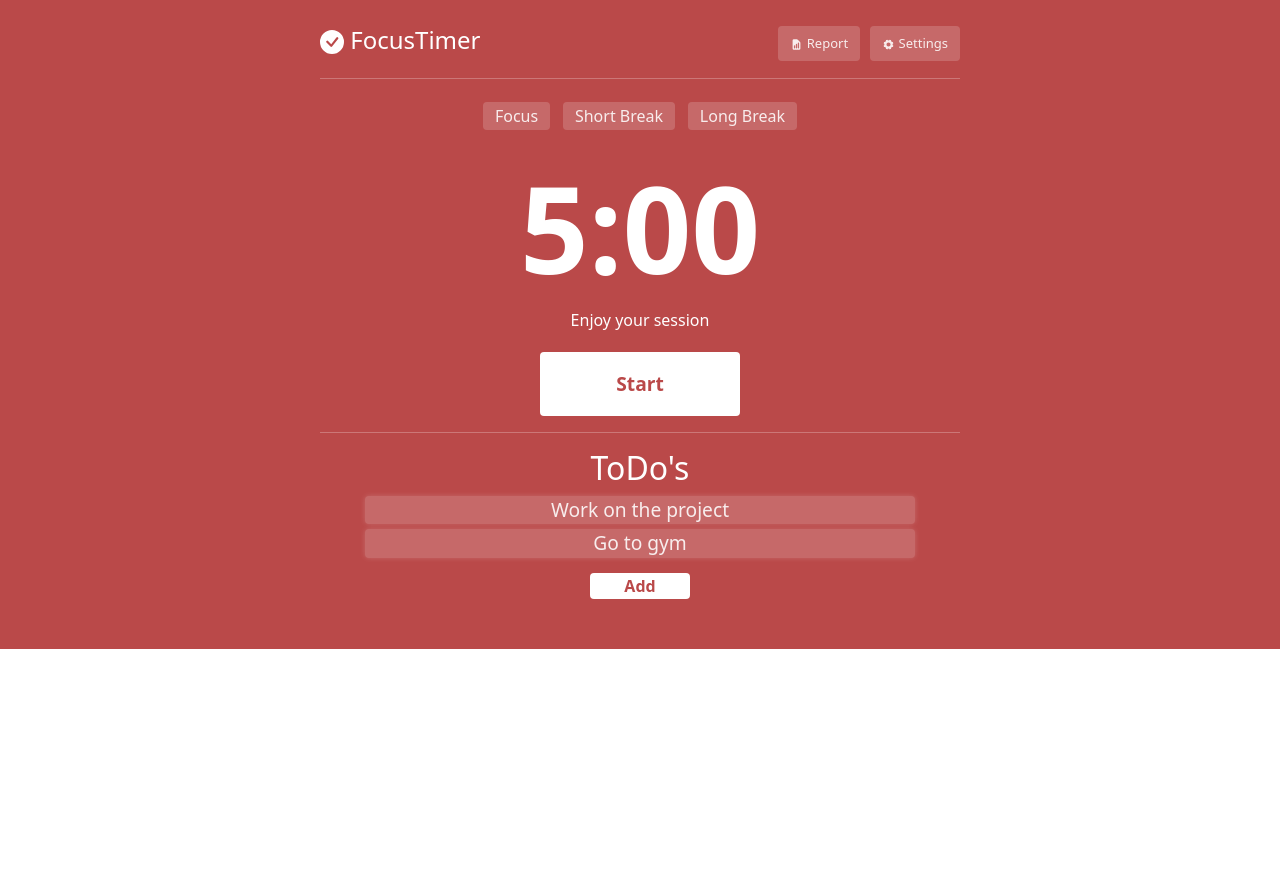
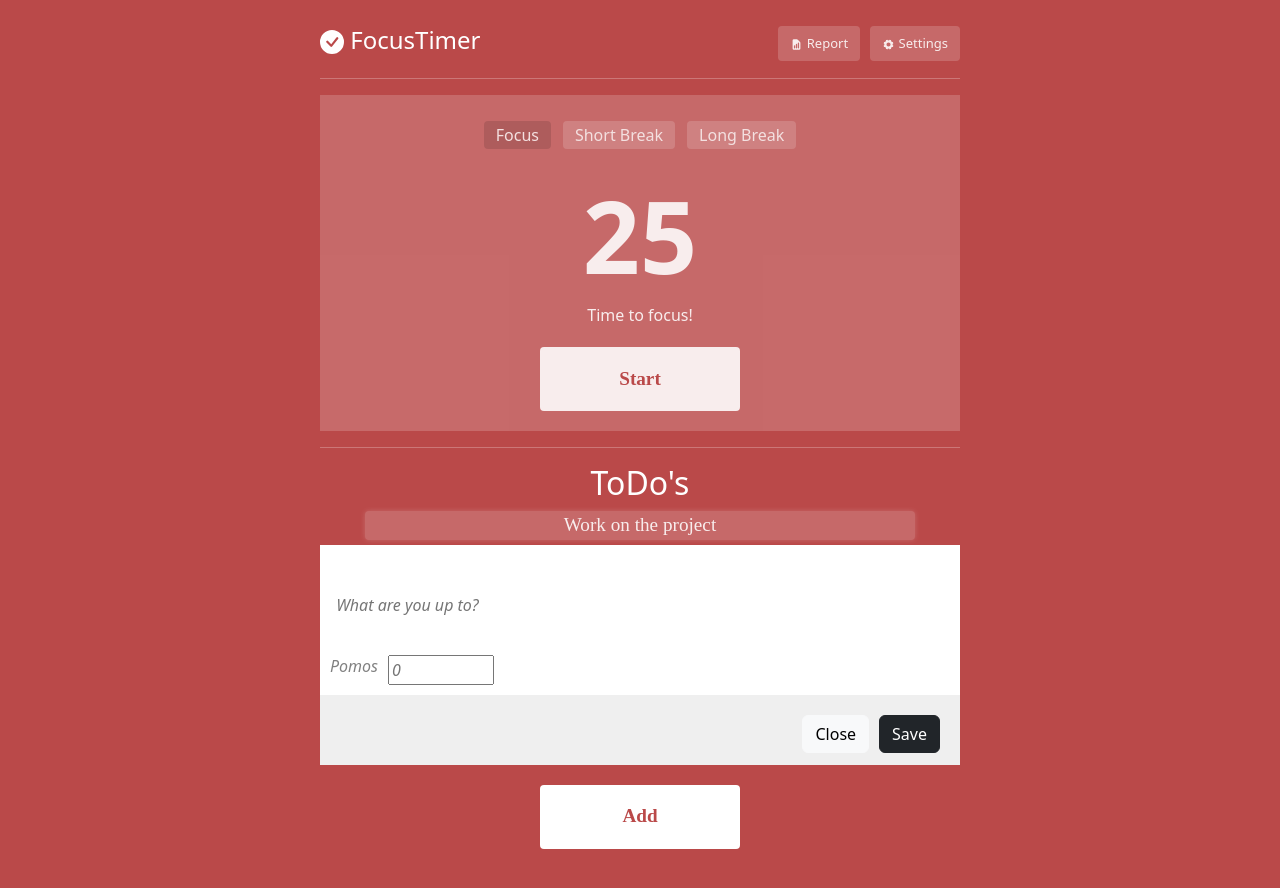
Before and after one commit to parthivsai/FocusTimer, a React (Create React App) app: page / in a window 1280 px wide. Both pictures are taken after a click on the button "Add". Shown: the top 888 px of the page. Before the commit the page ends 800 px from the top, so only its background shows below. Built offline with nearby package versions, Linux system fonts and the light colour scheme.

Commit message:
added style changes for different modes

```diff
--- /dev/null
+++ b/src/Components/AddTodo/AddTodo.css
@@ -0,0 +1,52 @@
+.popup {
+  background-color: white;
+  align-items: left;
+}
+.popupContent {
+  background-color: white;
+  padding: 10px;
+}
+.textInput {
+  width: 100%;
+  height: 100px;
+  border: none;
+  font-style: italic;
+  box-shadow: none;
+}
+.number {
+  margin-left: 0px;
+}
+.numberInput {
+  width: 2em;
+}
+
+::placeholder {
+  font-style: italic;
+  margin: auto;
+}
+.popupFooter {
+  padding: 20px;
+  background-color: rgb(239, 239, 239);
+  align-items: right;
+  height: 70px;
+}
+
+.PopupTopSecondLayer {
+  display: flex;
+  margin-left: 0px;
+}
+
+.headingtext {
+  color: grey;
+  font-style: italic;
+  margin-top: auto;
+  margin-right: 10px;
+}
+
+.closeButton {
+  margin-right: 10px;
+}
+
+.Buttons {
+  float: right;
+}
--- /dev/null
+++ b/src/Components/AddTodo/AddTodo.js
@@ -0,0 +1,59 @@
+import React from "react";
+import { useState } from "react";
+import { AiOutlineArrowUp } from "react-icons/ai";
+import { AiOutlineArrowDown } from "react-icons/ai";
+
+import "./AddTodo.css";
+
+const AddTodo = (props) => {
+  const [todo, setTodo] = useState("");
+
+  const handleChange = (event) => {
+    setTodo(event.target.value);
+  };
+
+  const handleSave = () => {
+    console.log("in AddTodos and the adding value is : " + todo);
+    props.handleTodo(todo);
+    props.handlePopup(false);
+  };
+
+  const handleClose = () => {
+    props.handlePopup(false);
+  };
+
+  return (
+    <div className="popup">
+      <div className="popupContent">
+        <input
+          type="text"
+          placeholder=" What are you up to?"
+          onChange={handleChange}
+          className="textInput"
+        />
+        <div className="PopupTopSecondLayer">
+          <h6 class="headingtext">Pomos</h6>
+          <input
+            type="number"
+            placeholder="0"
+            min="0"
+            max="1000"
+            className="NumberInput"
+          />
+        </div>
+      </div>
+      <div className="popupFooter">
+        <div className="Buttons">
+          <button className="btn btn-light closeButton" onClick={handleClose}>
+            Close
+          </button>
+          <button className="btn btn-dark saveButton" onClick={handleSave}>
+            Save
+          </button>
+        </div>
+      </div>
+    </div>
+  );
+};
+
+export default AddTodo;
--- a/src/Components/Home/Home.css
+++ b/src/Components/Home/Home.css
@@ -1,6 +1,3 @@
-.backgroundColor {
-}
-
 .outerContainer {
   margin-left: 25%;
   margin-right: 25%;
@@ -14,9 +11,14 @@
   text-align: center;
 }
 
-.backgroundColor {
+.FocusBackground {
   background-color: rgb(186, 73, 73);
-  /* height: 100vh; */
+}
+.ShortBackground {
+  background-color: rgb(56, 133, 138);
+}
+.LongBackground {
+  background-color: rgb(57, 112, 151);
 }
 .reportButton,
 .settingsButton {
@@ -34,13 +36,13 @@
   color: white !important;
 }
 
-.start {
+.FocusStart {
   cursor: pointer;
   border: none;
   margin: 20px 0px 0px;
   padding: 0px 12px;
   border-radius: 4px;
-  /* font-family: ArialRounded; */
+  font-family: ArialRounded;
   font-size: 1.2rem;
   height: 4rem;
   color: rgb(186, 73, 73);
@@ -49,8 +51,40 @@
   background-color: white;
   transition: transform 0.2s;
 }
+.ShortStart {
+  cursor: pointer;
+  border: none;
+  margin: 20px 0px 0px;
+  padding: 0px 12px;
+  border-radius: 4px;
+  font-family: ArialRounded;
+  font-size: 1.2rem;
+  height: 4rem;
+  color: rgb(56, 133, 138);
+  font-weight: bold;
+  width: 200px;
+  background-color: white;
+  transition: transform 0.2s;
+}
+.LongStart {
+  cursor: pointer;
+  border: none;
+  margin: 20px 0px 0px;
+  padding: 0px 12px;
+  border-radius: 4px;
+  font-family: ArialRounded;
+  font-size: 1.2rem;
+  height: 4rem;
+  color: rgb(57, 112, 151);
+  font-weight: bold;
+  width: 200px;
+  background-color: white;
+  transition: transform 0.2s;
+}
 
-.start:hover {
+.FocusStart:hover,
+.ShortStart:hover,
+.LongStart:hover {
   transform: scale(1.1);
 }
 
@@ -78,13 +112,10 @@
   border-radius: 4px;
   cursor: pointer;
   opacity: 0.9;
-  /* background: none rgba(255, 255, 255, 0.2); */
   box-shadow: none;
 }
 
-.Focus,
-.shortBreak,
-.longBreak {
+.default {
   border: none;
   margin: 0px;
   border-radius: 4px;
@@ -95,8 +126,24 @@
   background: none;
   box-shadow: none;
   color: white;
-  /* margin-left: 1%; */
   background: rgba(255, 255, 255, 0.2);
+  border-radius: 4px;
+  margin: 1%;
+  transition: transform 0.1s;
+}
+
+.Clicked {
+  border: none;
+  margin: 0px;
+  border-radius: 4px;
+  font-size: 16px;
+  padding: 2px 12px;
+  height: 28px;
+  cursor: pointer;
+  background: none;
+  box-shadow: none;
+  color: white;
+  background: none rgba(0, 0, 0, 0.15);
   border-radius: 4px;
   margin: 1%;
   transition: transform 0.1s;
@@ -109,13 +156,12 @@
 }
 
 .Time {
-  font-size: 120px;
+  font-size: 100px;
   font-weight: bold;
   margin-top: 20px;
 }
 
 .todos {
-  /* display: flex; */
   align-items: center;
   cursor: pointer;
   opacity: 0.9;
@@ -132,8 +178,8 @@
   background: none rgba(255, 255, 255, 0.2);
   box-shadow: 0 0 5px rgba(255, 255, 255, 0.2);
   margin: 5px;
+  font-family: ArialRounded;
   border-radius: 4px;
-  /* width: 75%; */
   transition: background 0.3s, box-shadow 0.3s;
 }
 
@@ -142,12 +188,13 @@
   box-shadow: 0 0 5px rgba(255, 255, 255, 0.4);
 }
 
-.addButton {
+.FocusAdd {
   border: none;
   background: none;
   box-shadow: none;
   color: rgb(186, 73, 73);
   font-weight: bold;
+  font-family: ArialRounded;
   background-color: white;
   border-radius: 4px;
   margin: 10px 0px 0px;
@@ -155,10 +202,47 @@
   transition: transform 0.2s;
 }
 
-.addButton:hover {
+.ShortAdd {
+  border: none;
+  background: none;
+  box-shadow: none;
+  color: rgb(56, 133, 138);
+  font-weight: bold;
+  font-family: ArialRounded;
+  background-color: white;
+  border-radius: 4px;
+  margin: 10px 0px 0px;
+  width: 100px;
+  transition: transform 0.2s;
+}
+
+.LongAdd {
+  border: none;
+  background: none;
+  box-shadow: none;
+  color: rgb(57, 112, 151);
+  font-weight: bold;
+  font-family: ArialRounded;
+  background-color: white;
+  border-radius: 4px;
+  margin: 10px 0px 0px;
+  width: 100px;
+  transition: transform 0.2s;
+}
+
+.FocusAdd:hover,
+.LongAdd:hover,
+.ShortAdd:hover {
   transform: scale(1.1);
 }
 
-.popup {
-  background-color: wheat;
+.displayPopup {
+  margin: auto;
 }
+
+.middleTop {
+  opacity: 0.9;
+  background: none rgba(255, 255, 255, 0.2);
+  box-shadow: none;
+  padding: 20px;
+}
--- a/src/Components/Home/Home.js
+++ b/src/Components/Home/Home.js
@@ -3,19 +3,76 @@ import { BsFillCheckCircleFill } from "react-icons/bs";
 import { HiDocumentReport } from "react-icons/hi";
 import { IoIosSettings } from "react-icons/io";
 import { useState } from "react";
+import AddTodo from "../AddTodo/AddTodo";
 
 const Home = () => {
-  const [newTask, setNewTask] = useState("");
-  var [showPopup, setShowPopup] = useState(true);
-  console.log(showPopup);
+  const [showPopup, setShowPopup] = useState(false);
 
-  const text = "Enjoy your session";
-  let todoList = ["Work on the project", "Go to gym"];
+  const [focusButton, setFocusButton] = useState("Clicked");
+  const [shortButton, setShortButton] = useState("default");
+  const [longButton, setLongButton] = useState("default");
+
+  const [startButton, setStartButton] = useState("FocusStart");
+  const [addButton, setAddButton] = useState("FocusStart");
+
+  const [backgroundColor, setBackgroundColor] = useState("FocusBackground");
+
+  const [displayTime, setDisplayTime] = useState(25);
+
+  const [text, setText] = useState("Time to focus!");
+  let todoList = ["Work on the project"];
+  let time = { Focus: 25, Short: 5, Long: 15 };
+
   const [Todos, setTodos] = useState(todoList);
   console.log(Todos);
 
+  const handleTodo = (todo) => {
+    console.log("In home and the todo value is: " + todo);
+    if (!Todos.includes(todo)) {
+      setTodos((prev) => [...prev, todo]);
+    }
+  };
+
+  const handlePopup = (flag) => {
+    console.log("In Home and the popup value is: " + flag);
+    setShowPopup(flag);
+  };
+
+  const handleFocusClick = () => {
+    setDisplayTime(time.Focus);
+    setBackgroundColor("FocusBackground");
+    setText("Time to focus!");
+    setFocusButton("Clicked");
+    setShortButton("default");
+    setLongButton("default");
+    setStartButton("FocusStart");
+    setAddButton("FocusAdd");
+  };
+
+  const handleShortClick = () => {
+    setDisplayTime(time.Short);
+    setBackgroundColor("ShortBackground");
+    setText("Time for a break!");
+    setShortButton("Clicked");
+    setFocusButton("default");
+    setLongButton("default");
+    setStartButton("ShortStart");
+    setAddButton("ShortAdd");
+  };
+
+  const handleLongClick = () => {
+    setDisplayTime(time.Long);
+    setBackgroundColor("LongBackground");
+    setText("Time for a break!");
+    setLongButton("Clicked");
+    setFocusButton("default");
+    setShortButton("default");
+    setStartButton("LongStart");
+    setAddButton("LongAdd");
+  };
+
   return (
-    <div className="backgroundColor">
+    <div className={backgroundColor}>
       <div className="outerContainer">
         <div className="TopContainer">
           <div>
@@ -34,17 +91,25 @@ const Home = () => {
         </div>
         <hr />
         <div className="middleContainer">
-          <div className="TimerDisplay">
-            <div className="FocusOptions">
-              <button className="Focus">Focus</button>
-              <button className="shortBreak">Short Break</button>
-              <button className="longBreak">Long Break</button>
+          <div className="middleTop">
+            <div className="TimerDisplay">
+              <div className="FocusOptions">
+                <button className={focusButton} onClick={handleFocusClick}>
+                  Focus
+                </button>
+                <button className={shortButton} onClick={handleShortClick}>
+                  Short Break
+                </button>
+                <button className={longButton} onClick={handleLongClick}>
+                  Long Break
+                </button>
+              </div>
+              <h1 className="Time">{displayTime}</h1>
             </div>
-            <h1 className="Time">5:00</h1>
-          </div>
-          <div className="">{text}</div>
-          <div>
-            <button className="start">Start</button>
+            <div className="">{text}</div>
+            <div>
+              <button className={startButton}>Start</button>
+            </div>
           </div>
           <hr />
           <div>
@@ -54,32 +119,13 @@ const Home = () => {
               {Todos &&
                 Todos.map((todo) => <div className="todo"> {todo} </div>)}
             </div>
+
             {showPopup && (
-              <div className="popup">
-                <div className="popupContent">
-                  <input type="text" placeholder="what are you up to?" />
-                  <input type="number" placeholder="0" />
-                </div>
-                <div className="popupFooter">
-                  <button
-                    className="btn btn-danger"
-                    onClick={() => setShowPopup(false)}
-                  >
-                    Close
-                  </button>
-                  <button
-                    className="btn btn-success"
-                    onClick={() => setShowPopup(false)}
-                  >
-                    Save
-                  </button>
-                </div>
+              <div className="displayPopup">
+                <AddTodo handleTodo={handleTodo} handlePopup={handlePopup} />
               </div>
             )}
-            <button
-              className="addButton"
-              onClick={() => setShowPopup(!showPopup)}
-            >
+            <button className={addButton} onClick={() => setShowPopup(true)}>
               Add
             </button>
           </div>
```
